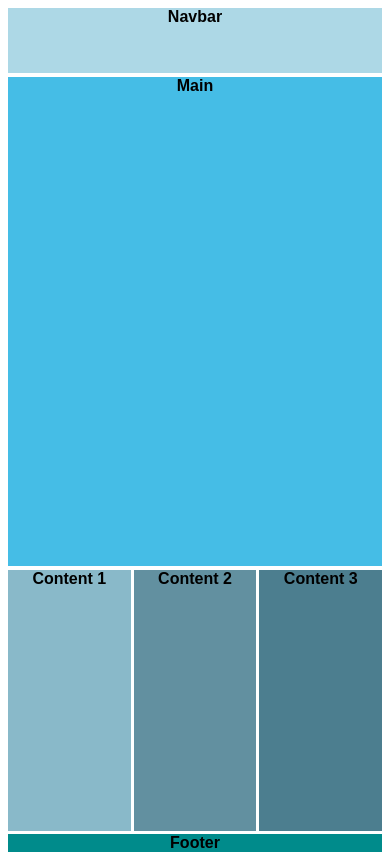
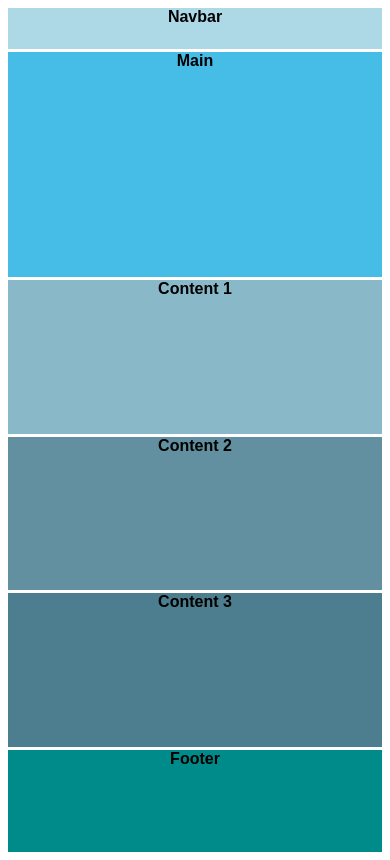
Before and after one commit to Jarifahmad/Grid-CSS, a plain HTML site: page index.html in a window 390 px wide. Drawn offline with Linux system fonts and the light colour scheme.

Commit message:
Made it mobile responsive

```diff
--- a/stylesheet-index.css
+++ b/stylesheet-index.css
@@ -46,3 +46,17 @@ footer{
     background-color: darkcyan;
     grid-area: footer;
 }
+
+@media only screen and (max-width:550px) {
+    .container{
+        grid-template-columns: 1fr; /* I only want there to be one colum so it fits on smaller devices */
+        grid-template-rows: 0.4fr 2.2fr 1.5fr 1.5fr 1.5fr 1fr; /* I want there to be 6 rows so that each of the element can fit on smaller screens */
+        grid-template-areas: /* Like before, I am marking each element up so I can assign to each element (but this time for smaller devices) */
+        "nav"
+        "main"
+        "content1"
+        "content2"
+        "content3"
+        "footer";
+    }
+}
```
